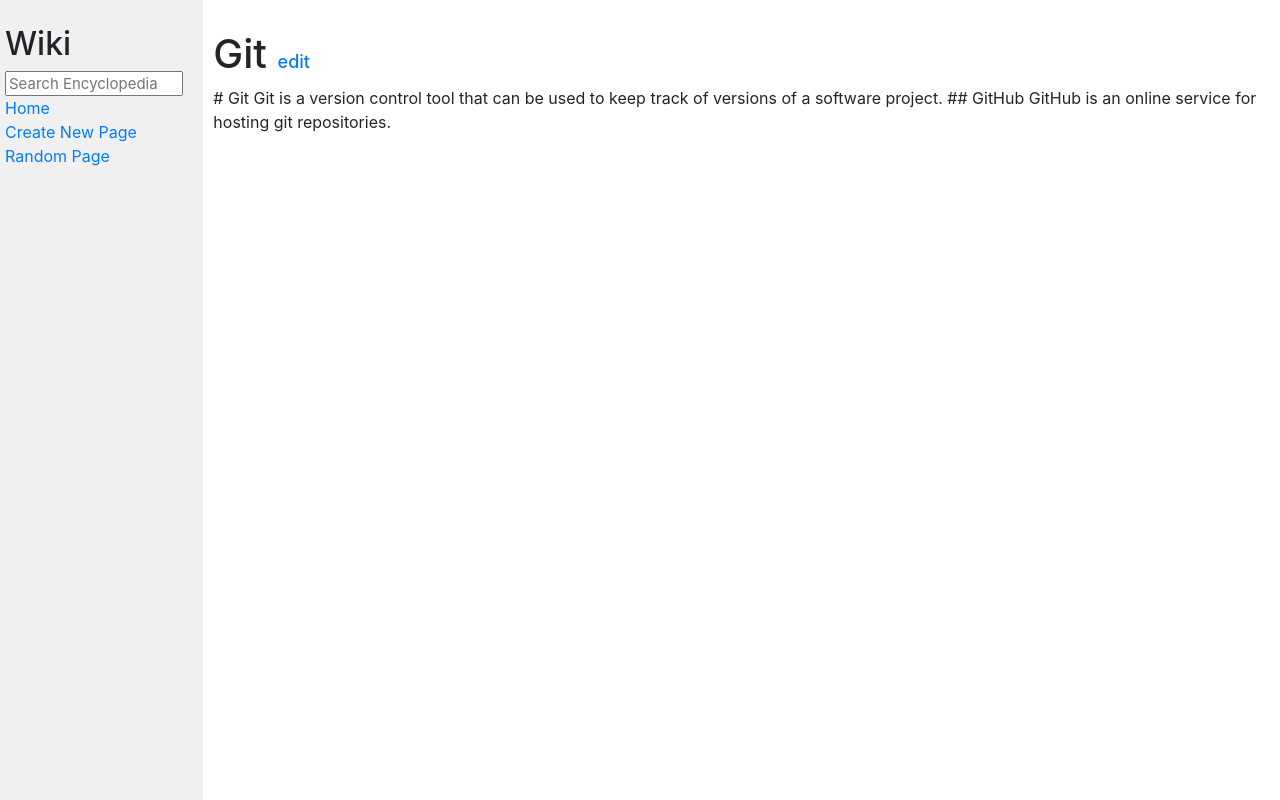
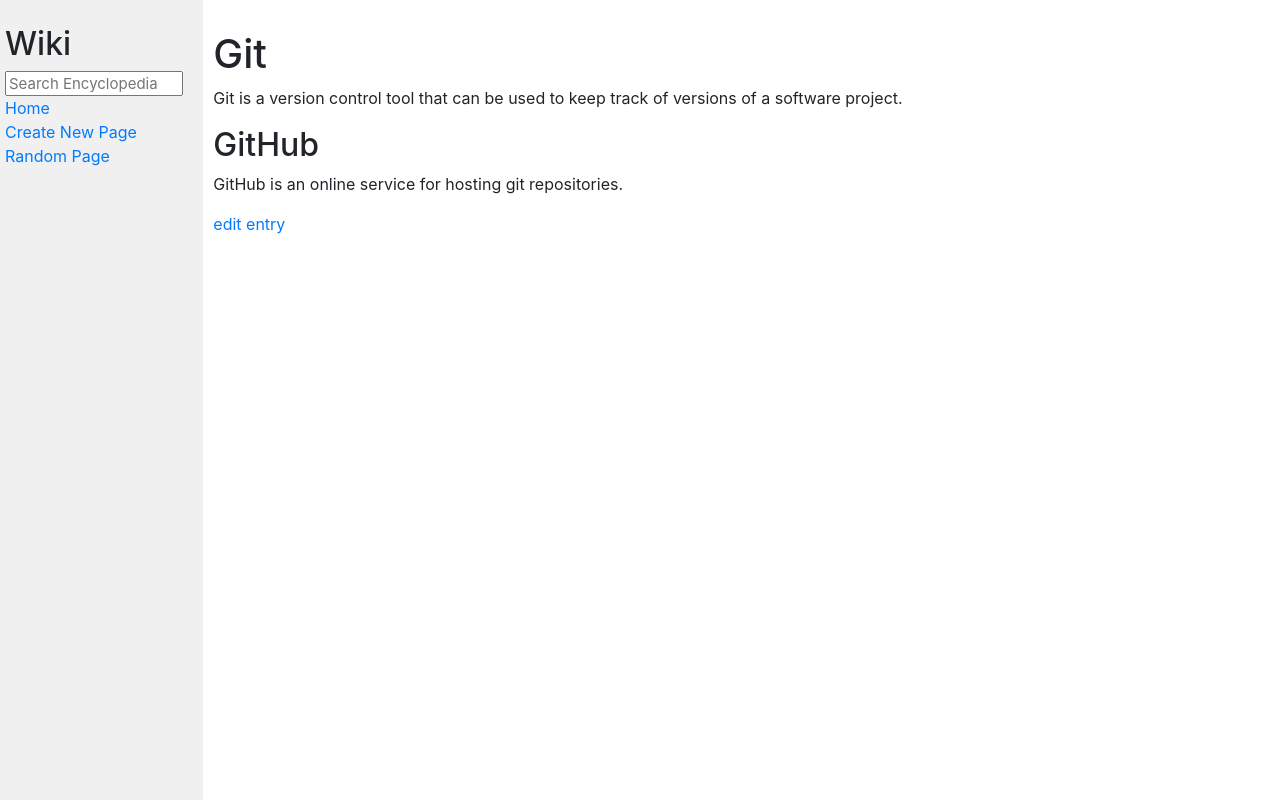
Before and after one commit to ConnorHardyCoding/CS50Web, a Django app: page /wiki/Git/ in a window 1280 px wide. Run offline with Django 3.2, Linux system fonts and the light colour scheme; some libraries are stand-ins or nearby versions.

Commit message:
Added in an edit page for each entry, also ironed out a lot of things. Wiki should now be finished

```diff
--- a/wiki/encyclopedia/templates/encyclopedia/create.html
+++ b/wiki/encyclopedia/templates/encyclopedia/create.html
@@ -1,7 +1,7 @@
 {% extends "encyclopedia/layout.html" %}
 
 {% block title %}
-    Encyclopedia
+    Create entry
 {% endblock %}
 
 {% block body %}
--- a/wiki/encyclopedia/templates/encyclopedia/encyclopedia.html
+++ b/wiki/encyclopedia/templates/encyclopedia/encyclopedia.html
@@ -7,17 +7,13 @@
 {% block body %}
     {% if entry == None %}
         <h1>Error</h1>
-    {% else %}
-        <h1>{{title|capfirst}}
-            <a style="font-size: 18px;" href="{% url 'edit' %}">edit</a>
-        </h1>
-
     {% endif %}
 
     {% if entry == None %}
-        No such wiki entry exists...
+        No wiki entry exists for {{ title }}...
     {% else %}
-        {{entry}}
+        {{entry|safe}}
+        <a href="{% url 'edit' title %}">edit entry</a>
     {% endif %}
 
 {% endblock %}
--- a/wiki/encyclopedia/urls.py
+++ b/wiki/encyclopedia/urls.py
@@ -4,10 +4,10 @@
 import re
 
 urlpatterns = [
-    path("", views.index, name="index"),
+    path("wiki/", views.index, name="index"),
     path("q", views.search, name="search"),
     path("create/", views.create, name="create"),
-    path("random", views.random, name="random"),
-    path("edit/", views.edit, name="edit"),
-    path("<str:title>/", views.entry_page, name="entry")
+    path("random/", views.random, name="random"),
+    path("edit/<str:title>", views.edit, name="edit"),
+    path("wiki/<str:title>/", views.entry_page, name="entry")
 ]
--- a/wiki/encyclopedia/views.py
+++ b/wiki/encyclopedia/views.py
@@ -1,17 +1,18 @@
-from django.shortcuts import render
+from django.shortcuts import render, redirect
 from django import forms
 from . import util
-import re
 from random import choice
+import markdown2 as md
 
 class QueryForm(forms.Form):
     query = forms.CharField()
 
 class EntryForm(forms.Form):
     title = forms.CharField()
-    entry = forms.CharField(widget=forms.Textarea(attrs={
-        'style': 'width: 80%; height: 50vh;'
-    }))
+    entry = forms.CharField(widget=forms.Textarea(attrs={'style': 'width: 80%; height: 50vh;'}), initial="")
+
+class EditForm(forms.Form):
+    entry = forms.CharField(widget=forms.Textarea(attrs={'style': 'width: 80%; height: 50vh;'}), initial="")
 
 def index(request):
 
@@ -20,9 +21,12 @@
     })
 
 def entry_page(request, title=""):
-
+    if title in util.list_entries():
+        entry = md.markdown(util.get_entry(title))
+    else:
+        entry = None
     return render(request, "encyclopedia/encyclopedia.html", {
-        "entry": util.get_entry(title),
+        "entry": entry,
         "title": title
     })
 
@@ -54,6 +58,9 @@
     form = QueryForm(request.GET)
     if form.is_valid():
         query = form.cleaned_data["query"]
+        for item in util.list_entries():
+            if query.lower() == item.lower():
+                query = item
         if util.get_entry(query) == None:
             search_list = [x for x in util.list_entries() if query.lower() in x.lower()]
             return render(request, "encyclopedia/search.html", {
@@ -61,17 +68,28 @@
                 "query": query
             })
         else:
-            return render(request, "encyclopedia/encyclopedia.html", {
-                "entry": util.get_entry(query),
-                "title": query
-            })
+            return redirect('entry', query)
 
 def random(request):
     title = choice(util.list_entries())
-    return render(request, "encyclopedia/encyclopedia.html", {
-        "entry": util.get_entry(title),
+    return redirect('entry', title)
+
+def edit(request, title):
+    if request.method == "POST":
+        form = EditForm(request.POST)
+        if form.is_valid():
+            entry = form.cleaned_data["entry"]
+            util.save_entry(title, entry)
+            return render(request, "encyclopedia/encyclopedia.html", {
+            "entry": util.get_entry(title),
+            "title": title
+            })
+    initial_data = {
+        "title": title,
+        "entry": util.get_entry(title)
+    }
+    form = EntryForm(initial=initial_data)
+    return render(request, "encyclopedia/edit.html", {
+        "forms": form,
         "title": title
     })
-
-def edit(request):
-    pass
--- a/wiki/wiki/urls.py
+++ b/wiki/wiki/urls.py
@@ -18,5 +18,5 @@
 
 urlpatterns = [
     path('admin/', admin.site.urls),
-    path('wiki/', include("encyclopedia.urls"))
+    path('', include("encyclopedia.urls"))
 ]
```
Also changed, not shown: wiki/encyclopedia/templates/encyclopedia/edit.html (+26 -0 lines), wiki/encyclopedia/templates/encyclopedia/search.html (+6 -7 lines), wiki/entries/CSS.md (line endings or trailing spaces), 1 other file.
